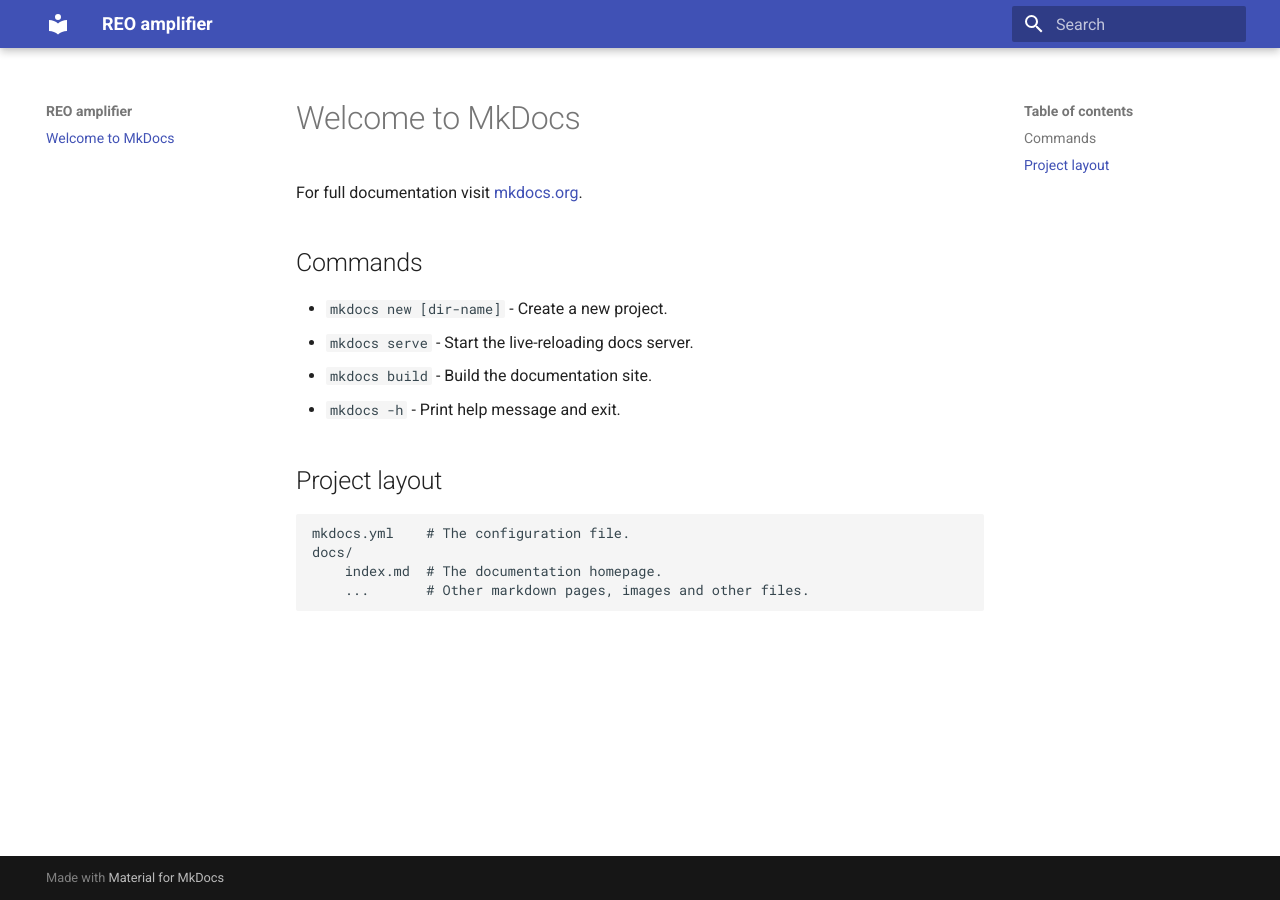
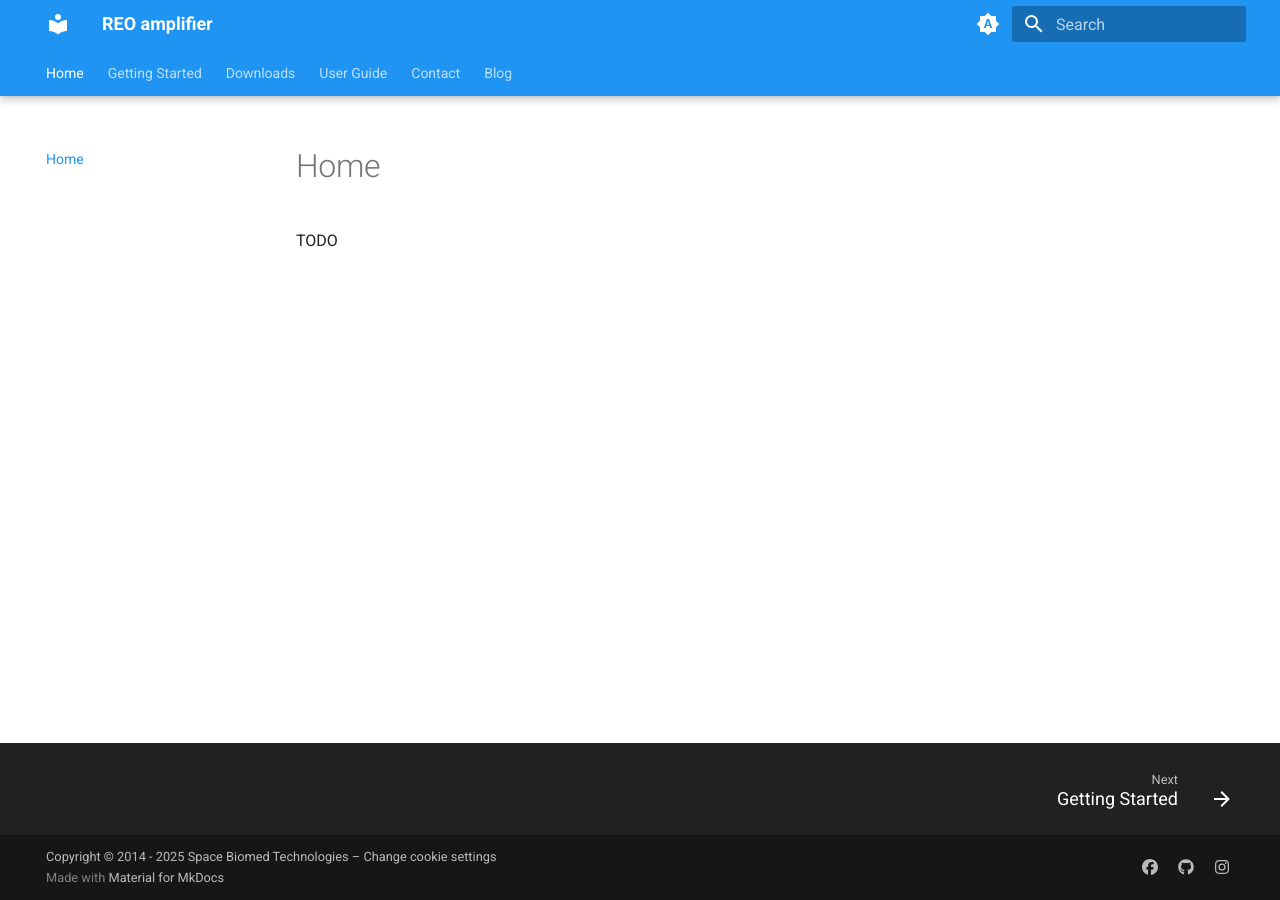
Before and after one commit to space-bmt/reo-manual, an MkDocs documentation site: the page built from docs/index.md, in a window 1280 px wide. Built offline with MkDocs 1.6.1 and Material for MkDocs 9.7.7, drawn with Linux system fonts in a browser that asks for light colours; plug-ins that fetch from the network failed and are left out.

Commit message:
feat: added basic page structure

```diff
--- a/docs/index.md
+++ b/docs/index.md
@@ -1,17 +1,3 @@
-# Welcome to MkDocs
+# Home
 
-For full documentation visit [mkdocs.org](https://www.mkdocs.org).
-
-## Commands
-
-* `mkdocs new [dir-name]` - Create a new project.
-* `mkdocs serve` - Start the live-reloading docs server.
-* `mkdocs build` - Build the documentation site.
-* `mkdocs -h` - Print help message and exit.
-
-## Project layout
-
-    mkdocs.yml    # The configuration file.
-    docs/
-        index.md  # The documentation homepage.
-        ...       # Other markdown pages, images and other files.
+TODO
--- a/mkdocs.yml
+++ b/mkdocs.yml
@@ -1,4 +1,89 @@
 site_name: REO amplifier
 site_url: https://reo.biomedtech.space
+
+nav:
+  - Home: index.md
+  - Getting Started: getting-started.md
+  - Downloads: downloads.md
+  - User Guide: user-guide/index.md
+  - Contact: contact.md
+  - Blog: blog/index.md
+
 theme:
   name: material
+  language: en
+  features:
+    - navigation.footer
+    - navigation.indexes
+    - navigation.instant
+    # - navigation.instant.prefetch
+    - navigation.instant.progress
+    - navigation.path
+    - navigation.prune
+    - navigation.sections
+    - navigation.tabs
+    - navigation.tabs.sticky
+    - navigation.top
+    - navigation.tracking
+    - search.highlight
+    - search.suggest
+    - toc.follow
+    - toc.integrate
+
+  palette:
+    - media: "(prefers-color-scheme)"
+      toggle:
+        icon: material/brightness-auto
+        name: Switch to light mode
+
+    # Palette toggle for light mode
+    - scheme: default
+      media: "(prefers-color-scheme: light)"
+      primary: blue
+      accent: orange
+      toggle:
+        icon: material/brightness-7
+        name: Switch to dark mode
+
+    # Palette toggle for dark mode
+    - scheme: slate
+      media: "(prefers-color-scheme: dark)"
+      primary: blue
+      accent: orange
+      toggle:
+        icon: material/brightness-4
+        name: Switch to system preference
+
+copyright: >
+  Copyright &copy; 2014 - 2025 Space Biomed Technologies –
+  <a href="#__consent">Change cookie settings</a>
+
+extra:
+  # alternate:
+  #   - name: English
+  #     link: /en/
+  #     lang: en
+  #   - name: Hungarian
+  #     link: /hu/
+  #     lang: hu
+
+  consent:
+    title: Cookie consent
+    description: >-
+      We use cookies to recognize your repeated visits and preferences, as well
+      as to measure the effectiveness of our documentation and whether users
+      find what they're searching for. With your consent, you're helping us to
+      make our documentation better.
+
+  social:
+    - icon: fontawesome/brands/facebook
+      link: https://www.facebook.com/spacebiomedtech/
+    - icon: fontawesome/brands/github
+      link: https://github.com/space-bmt
+    - icon: fontawesome/brands/instagram
+      link: https://www.instagram.com/spacebiomedtech/
+
+plugins:
+  - blog
+  - privacy
+  - search
```
Also changed, not shown: README.md (+5 -0 lines), docs/blog/index.md (added, +1 -0 lines), docs/contact.md (added, +1 -0 lines), docs/downloads.md (added, +1 -0 lines), docs/getting-started.md (added, +1 -0 lines), docs/user-guide/index.md (added, +1 -0 lines), 1 other file.
